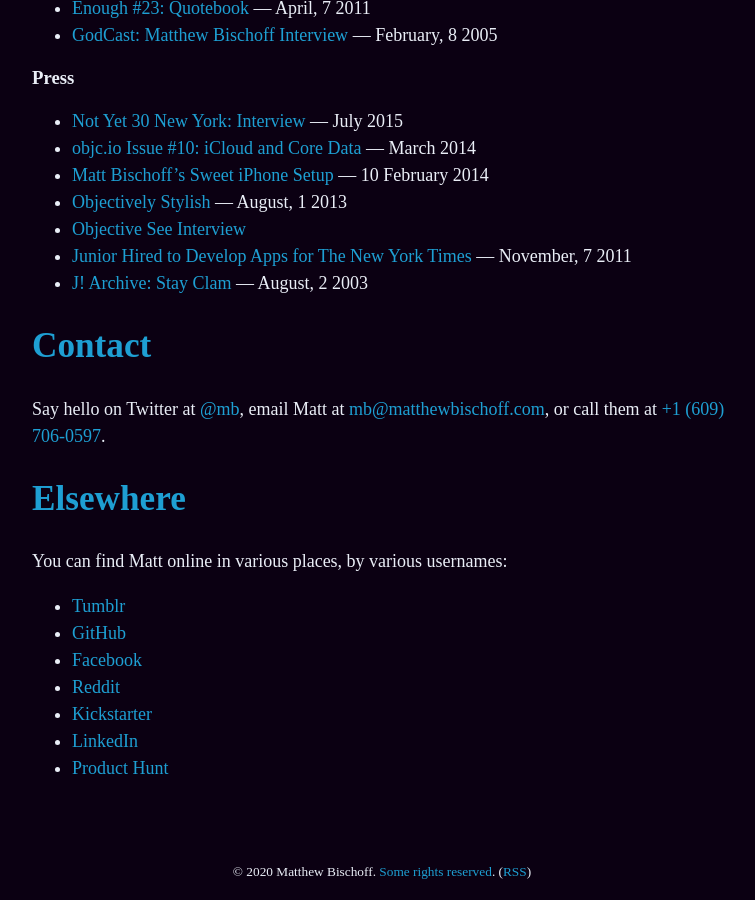
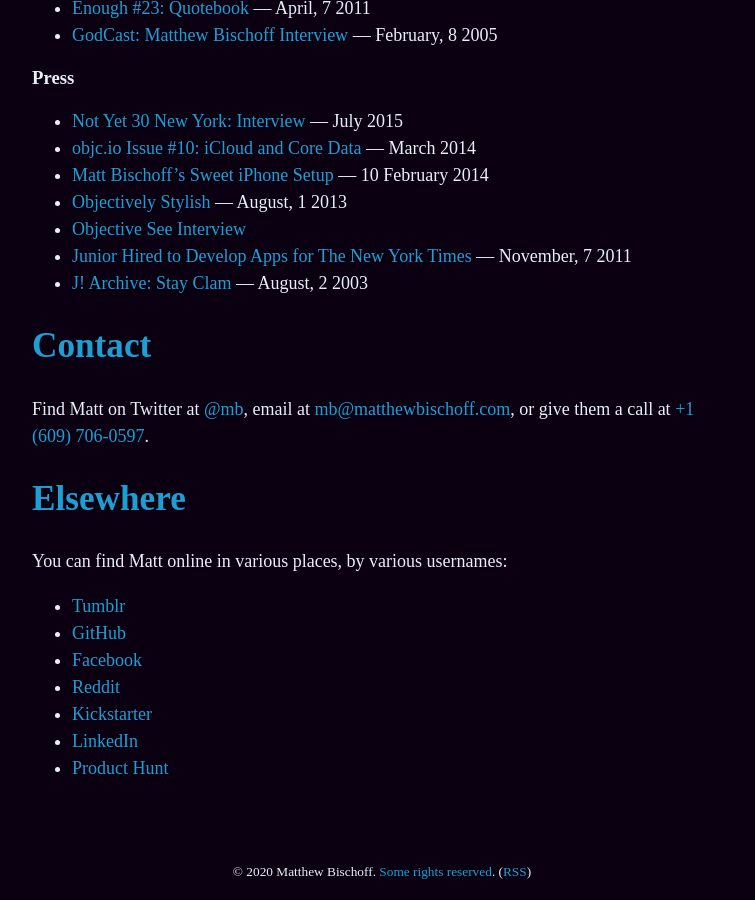
Before and after one commit to mbbischoff/website, a Jekyll site: the page built from about.md, in a window 1280 px wide and 900 px high, scrolled down 2621 px. Shown: the whole window, without its empty margins (258-1013 px from the left). Built offline with Jekyll 4.4.1, drawn with Linux system fonts in a browser that asks for light colours; some web fonts are replaced.

Commit message:
Updated About

```diff
--- a/about.md
+++ b/about.md
@@ -64,7 +64,7 @@
 
 ## Contact
 
-Say hello on Twitter at [@mb](https://twitter.com/mb), email Matt at [mb@matthewbischoff.com](mailto:mb@matthewbischoff.com), or call them at <a href="tel:+16097060597">+1 (609) 706-0597</a>.
+Find Matt on Twitter at [@mb](https://twitter.com/mb), email at [mb@matthewbischoff.com](mailto:mb@matthewbischoff.com), or give them a call at <a href="tel:+16097060597">+1 (609) 706-0597</a>.
 
 ## Elsewhere
 
```
